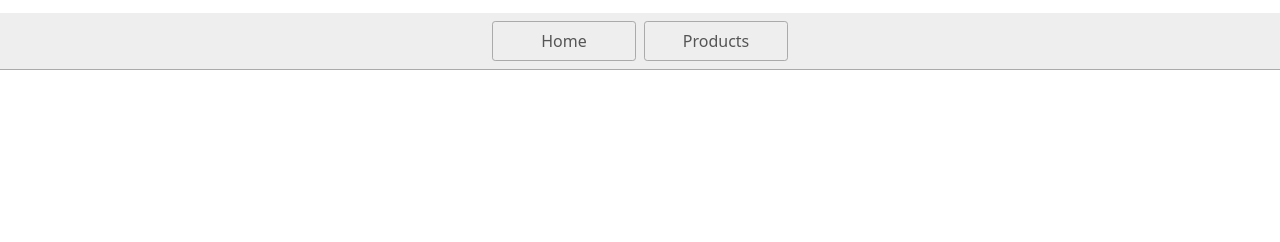
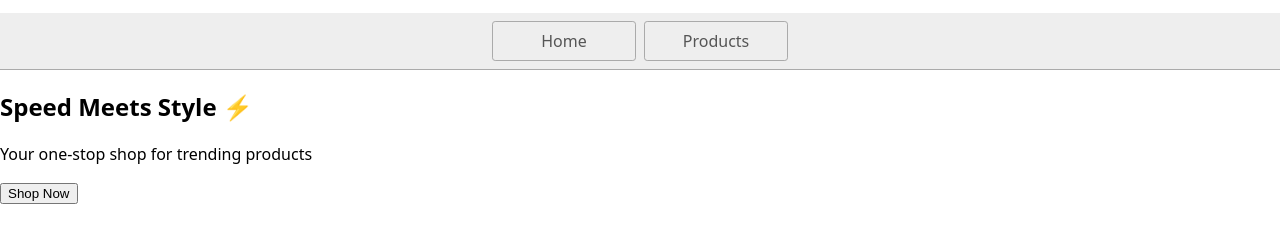
Before and after one commit to Sweetypatel13/Vanilla-E-commerce-, a website: page index.html in a window 1280 px wide. Shown: the part 52-294 px from the top of the page. Drawn offline with Linux system fonts and the light colour scheme.

Commit message:
created and provide hero section

```diff
--- a/index.html
+++ b/index.html
@@ -16,5 +16,10 @@
         <a href="products.html">Products</a>
       </nav>
     </header>
+    <section class="hero">
+      <h2>Speed Meets Style ⚡</h2>
+      <p>Your one-stop shop for trending products</p>
+      <a href="products.html"><button>Shop Now</button></a>
+    </section>
   </body>
 </html>
```
